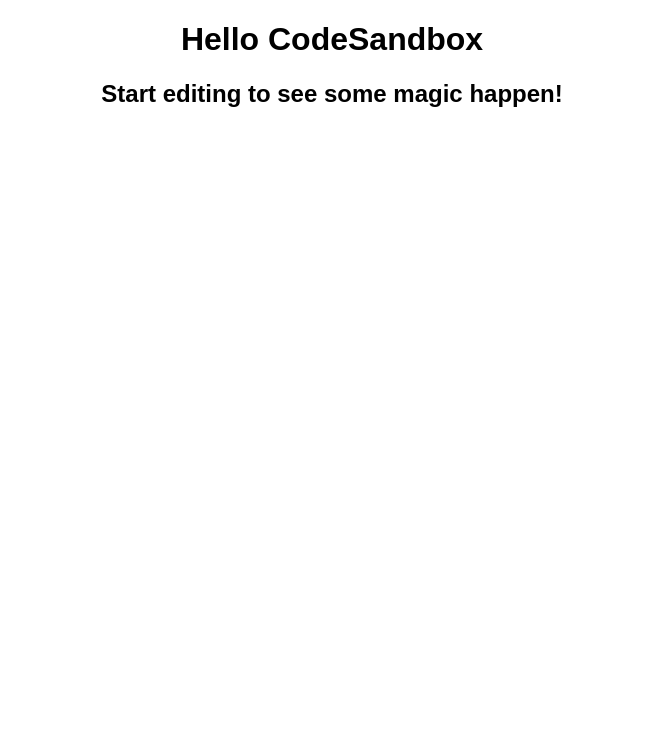
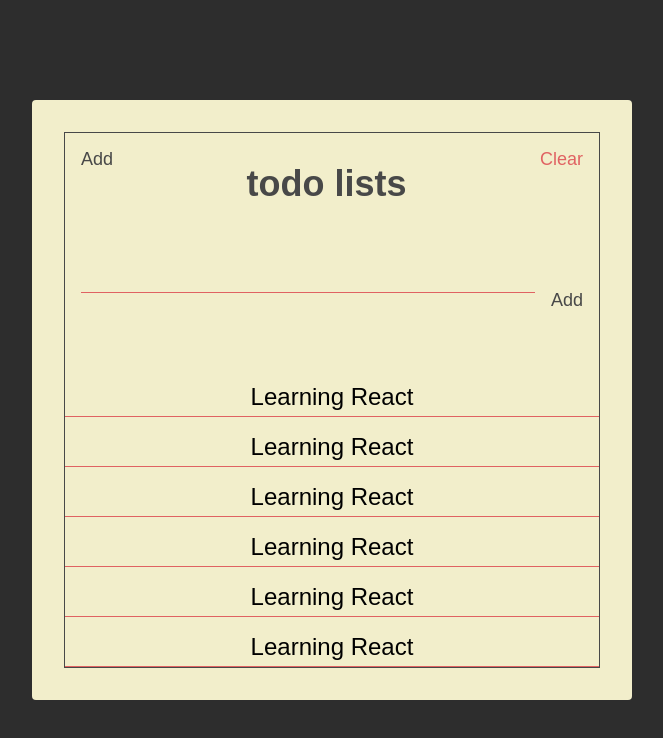
Before and after one commit to srifalmi/react-todolist, a React (Create React App) app: page / in a window 1280 px wide. Shown: the top 738 px of the page, without its empty margins (308-971 px from the left). Built offline with nearby package versions, Linux system fonts and the light colour scheme.

Commit message:
migrasi html css ke React

```diff
--- a/src/App.js
+++ b/src/App.js
@@ -3,9 +3,42 @@
 
 export default function App() {
   return (
-    <div className="App">
-      <h1>Hello CodeSandbox</h1>
-      <h2>Start editing to see some magic happen!</h2>
+    <div className="container">
+      <div className="frame">
+        <section className="header">
+          <button className="header-button main-black-color">Add</button>
+          <h1 className="header-title">TODO LISTS</h1>
+          <button className="header-button main-red-color">Clear</button>
+        </section>
+
+        <section className="add">
+          <form className="add-form">
+            <input type="text" className="add-input" />
+            <button className="add-button main-black-color">Add</button>
+          </form>
+        </section>
+
+        <section className="todos">
+          <div className="todo">
+            <span className="todo-text">Learning React</span>
+          </div>
+          <div className="todo">
+            <span className="todo-text">Learning React</span>
+          </div>
+          <div className="todo">
+            <span className="todo-text">Learning React</span>
+          </div>
+          <div className="todo">
+            <span className="todo-text">Learning React</span>
+          </div>
+          <div className="todo">
+            <span className="todo-text">Learning React</span>
+          </div>
+          <div className="todo">
+            <span className="todo-text">Learning React</span>
+          </div>
+        </section>
+      </div>
     </div>
   );
 }
--- a/src/styles.css
+++ b/src/styles.css
@@ -1,4 +1,181 @@
-.App {
-  font-family: sans-serif;
+* {
+  box-sizing: border-box;
+}
+
+:root{
+--main-red-color : #e06262;
+--main-black-color : #484848;
+
+
+}
+
+.main-red-color{
+  color : var(--main-red-color);
+
+}
+
+.main-black-color{
+  color : var(--main-black-color);
+
+}
+html {
+  font-size: 10px;
+}
+
+body {
+  display: flex;
+  justify-content: center;
+  align-content: center;
+  align-items: center;
+
+  background-color: #2d2d2d;
+  height: 100vh;
+}
+
+body,
+html {
+  margin: 0;
+  padding: 0;
+  font-family: "Franklin Gothic Medium", "Arial Narrow", Arial, sans-serif;
+}
+
+.container {
+  width: 600px;
+  height: 600px;
+  background-color: #f2eecb;
+  border-radius: 4px;
+  padding: 32px;
+
+}
+
+.frame {
+border : 1px solid var(--main-black-color);
+
+height : 100%;
+
+display : flex;
+flex-direction: column;
+justify-content: space-between;
+
+}
+
+
+.header{
+  display : flex;
+  align-items: flex-start;
+
+}
+
+.header-title {
+  flex : 1;
   text-align: center;
+
+  color: var(--main-black-color);
+
+  font-size: 3.6rem;
+  font-family: 'Bungee', sans-serif;
+  text-transform: lowercase;
+
 }
+
+.header-button{
+
+  font-size:1.8rem;
+  font-family: 'Bungee', sans-serif;
+
+
+  padding: 16px;
+
+  cursor: pointer;
+
+  background : unset;
+  border: unset;
+  outline: unset;
+
+}
+
+ .header-button.main-red-color:active {
+
+  text-shadow: 1px 1px 2px var(--main-red-color);
+
+ }
+  .header-button.main-black-color:active {
+
+    text-shadow: 1px 1px 2px var(--main-black-color);
+
+}
+
+.add{
+  padding: 16px;
+
+}
+.add-form{
+  display: flex;
+  align-items: flex-start;
+
+
+}
+.add-input{
+ background: unset;
+ border: unset;
+ padding: 0 64px;
+
+ flex: 1;
+
+ border-bottom : 1px solid var(--main-red-color);
+ outline: unset;
+
+
+ font-family: "Trispace", sans-serif;
+ font-size: 16px;
+ text-transform : lowercase;
+
+
+}
+
+.add-button{
+ font-size: 1.8rem;
+ font-family: "Bungee", sans-serif;
+
+ padding: 16px;
+ padding-right: unset;
+ cursor: pointer;
+
+ background : unset;
+ border: unset;
+ outline: unset;
+
+}
+
+.add-button.main-black-color:active{
+  text-shadow: 1px 1px 2px var(--main-black-color);
+}
+
+.todos {
+  display : flex;
+  flex-direction : column;
+
+}
+
+.todo{
+  position : relative;
+
+  flex :1 0 auto;
+  text-align: center;
+
+  min-height: 34px;
+  margin : 16px 0 0 ;
+font-family: "Trispace", sans-serif;
+font-size: 24px;
+
+border-bottom: 1px solid var(--main-red-color);
+
+
+}
+
+.todo-text {
+  position: absolute;
+  left: 50%;
+  transform: translate(-50%);
+
+}
```
Also changed, not shown: package.json (+9 -4 lines).
